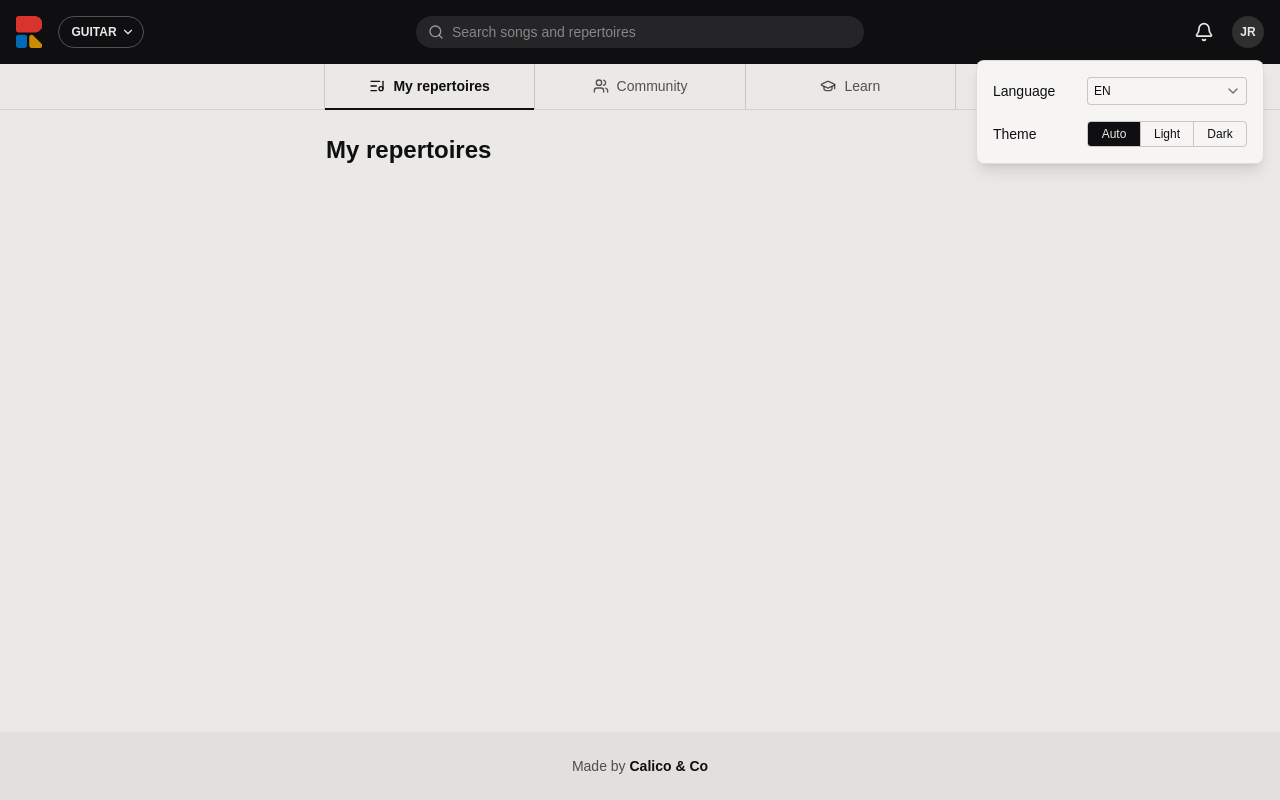
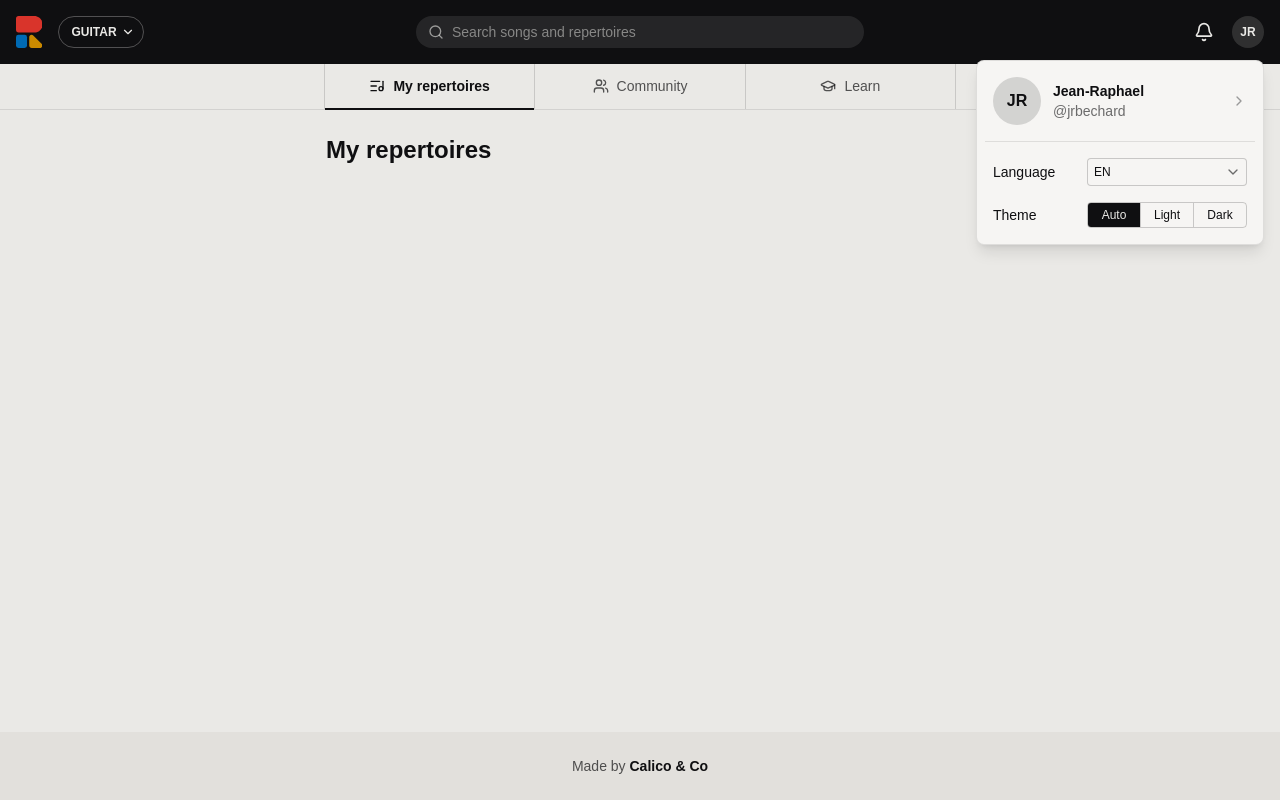
Before and after one commit to jrbechard/repertoires, a Next.js app: page / in a window 1280 px wide. Both pictures are taken after a click on the button "JR". Built offline with nearby package versions, Linux system fonts and the light colour scheme; a web font is replaced by a local one.

Commit message:
Account Navigation

```diff
--- a/app/components/Avatar.tsx
+++ b/app/components/Avatar.tsx
@@ -1,3 +1,5 @@
+import { CURRENT_USER } from "../lib/user";
+
 type Props = { className?: string };
 
 export default function Avatar({ className = "" }: Props) {
@@ -5,7 +7,7 @@ export default function Avatar({ className = "" }: Props) {
         <span
             className={`flex shrink-0 items-center justify-center rounded-full font-semibold ${className}`}
         >
-            JR
+            {CURRENT_USER.initials}
         </span>
     );
 }
--- a/app/components/Header/Header.tsx
+++ b/app/components/Header/Header.tsx
@@ -97,6 +97,7 @@ export default function Header() {
                 <MenuAccount
                     open={openMenu === "account"}
                     onToggle={() => toggle("account")}
+                    onClose={() => setOpenMenu(null)}
                 />
             </div>
         </header>
--- a/app/components/Header/MenuAccount.tsx
+++ b/app/components/Header/MenuAccount.tsx
@@ -1,13 +1,15 @@
 "use client";
 
-import { ChevronDown } from "lucide-react";
+import Link from "next/link";
+import { ChevronDown, ChevronRight } from "lucide-react";
 import { usePrefs } from "../Prefs";
 import Segmented from "../Segmented";
 import Avatar from "../Avatar";
+import { CURRENT_USER } from "../../lib/user";
 
-type Props = { open: boolean; onToggle: () => void };
+type Props = { open: boolean; onToggle: () => void; onClose: () => void };
 
-export default function MenuAccount({ open, onToggle }: Props) {
+export default function MenuAccount({ open, onToggle, onClose }: Props) {
     const { theme, setTheme, lang, setLang } = usePrefs();
 
     return (
@@ -25,6 +27,28 @@ export default function MenuAccount({ open, onToggle }: Props) {
 
             {open && (
                 <div className="absolute right-0 top-11 w-72 rounded-lg border border-foreground/10 bg-panel p-2 shadow-lg">
+                    <Link
+                        href="/account"
+                        onClick={onClose}
+                        className="flex items-center gap-3 rounded-lg px-2 py-2 hover:bg-foreground/5"
+                    >
+                        <Avatar className="h-12 w-12 bg-foreground/15 text-base text-foreground" />
+                        <span className="min-w-0 flex-1">
+                            <span className="block truncate text-sm font-semibold text-foreground">
+                                {CURRENT_USER.name}
+                            </span>
+                            <span className="block truncate text-sm text-foreground/60">
+                                @{CURRENT_USER.handle}
+                            </span>
+                        </span>
+                        <ChevronRight
+                            aria-hidden="true"
+                            className="h-4 w-4 shrink-0 text-foreground/40"
+                        />
+                    </Link>
+
+                    <hr className="my-2 border-foreground/10" />
+
                     <div className="flex items-center justify-between px-2 py-2">
                         <span className="text-sm text-foreground">Language</span>
                         <div className="relative h-7 w-40">
--- /dev/null
+++ b/app/lib/user.ts
@@ -0,0 +1,5 @@
+export const CURRENT_USER = {
+  name: "Jean-Raphael",
+  handle: "jrbechard",
+  initials: "JR",
+};
```
